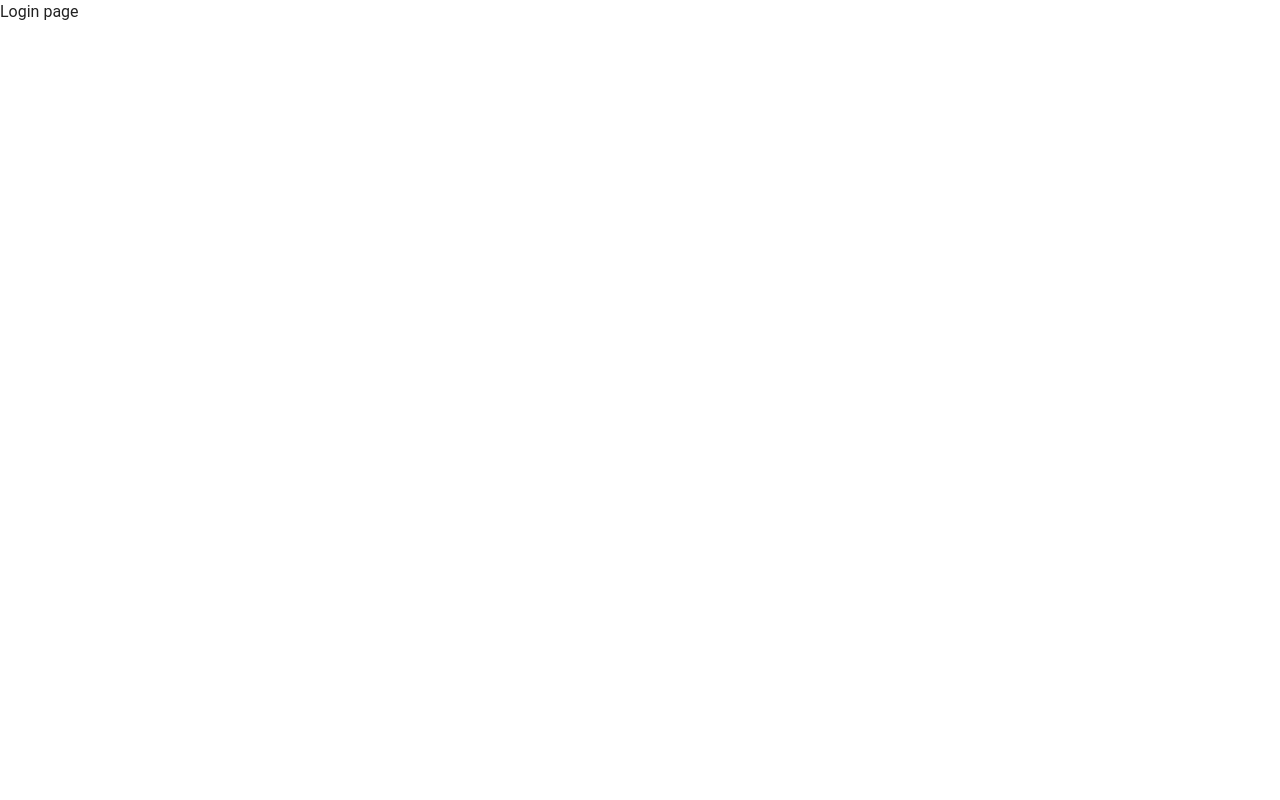
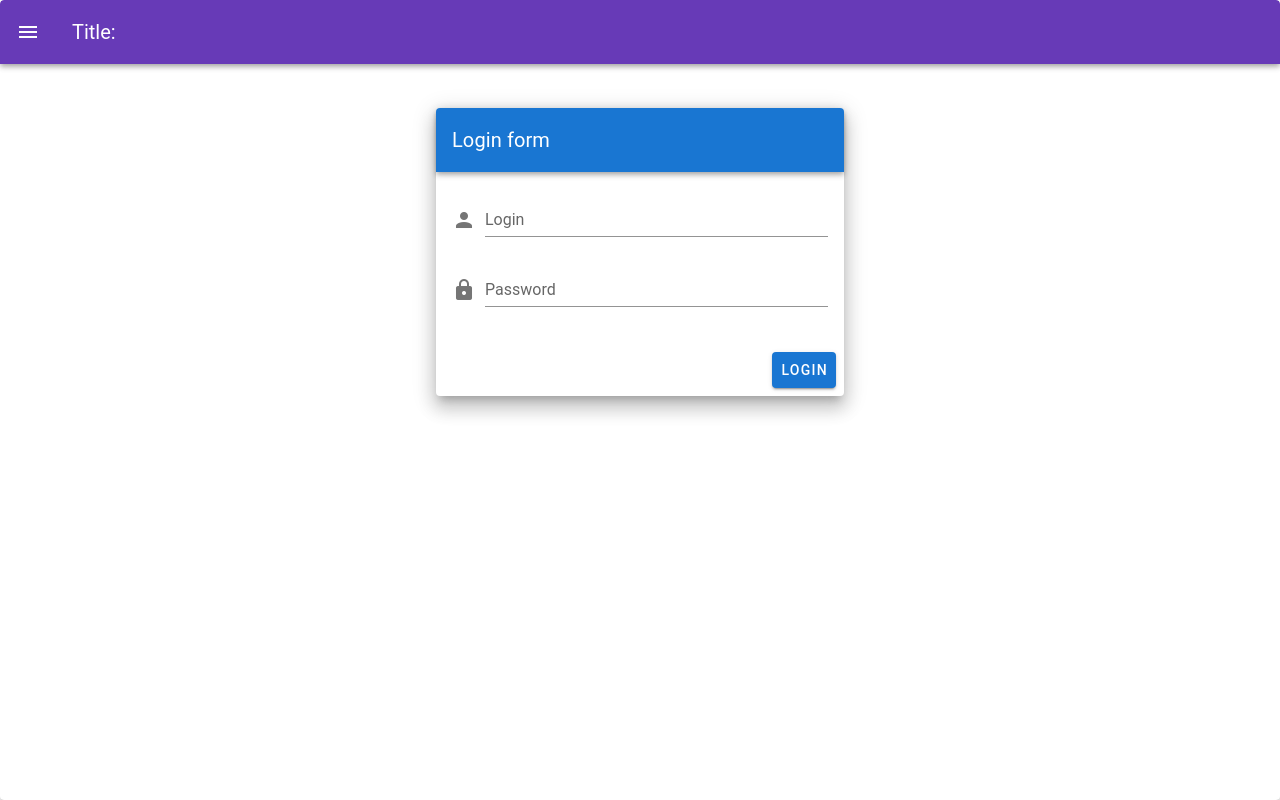
Before and after one commit to Amir0701/ChatView, a Vue app: page /login in a window 1280 px wide. Built offline with nearby package versions, Linux system fonts and the light colour scheme.

Commit message:
configured vue2 vuex vue router and vuetify

```diff
--- a/src/App.vue
+++ b/src/App.vue
@@ -1,7 +1,110 @@
 <template>
   <v-app>
     <v-main>
-      <router-view/>
+      <v-card
+          class="mx-auto overflow-hidden"
+          height="100vh"
+      >
+        <v-app-bar
+            color="deep-purple"
+            dark
+        >
+          <v-app-bar-nav-icon @click="drawer = true"></v-app-bar-nav-icon>
+
+          <v-toolbar-title>Title: {{ isAuthenticated }}</v-toolbar-title>
+
+          <v-spacer></v-spacer>
+
+          <v-menu
+              bottom
+              min-width="200px"
+              rounded
+              offset-y
+              :close-on-content-click="false"
+              v-if="isAuthenticated"
+          >
+            <template v-slot:activator="{ on }">
+              <v-btn
+                  icon
+                  v-on="on"
+              >
+                <v-avatar
+                    color="brown"
+                    size="38"
+                >
+                  <span class="white--text text-h6">{{ userInfo.fullName && userInfo.fullName.length ? userInfo.fullName[0] : '-' }}</span>
+                </v-avatar>
+              </v-btn>
+            </template>
+            <v-card>
+              <v-list-item-content class="justify-center">
+                <div class="mx-auto text-center">
+                  <v-avatar
+                      color="brown"
+                      size="38"
+                  >
+                    <span class="white--text text-h6">{{ userInfo.fullName && userInfo.fullName.length ? userInfo.fullName[0] : '-' }}</span>
+                  </v-avatar>
+                  <h3>{{ userInfo.fullName }}</h3>
+                  <p class="text-caption mt-1">
+                    {{ userInfo.username }}
+                  </p>
+                  <v-divider class="my-3"></v-divider>
+                  <v-list dense>
+                    <v-list-item @click="logout">
+                      <v-list-item-icon>
+                        <v-icon>mdi-logout</v-icon>
+                      </v-list-item-icon>
+                      <v-list-item-title>Logout</v-list-item-title>
+                    </v-list-item>
+                  </v-list>
+                </div>
+              </v-list-item-content>
+            </v-card>
+          </v-menu>
+        </v-app-bar>
+
+        <v-navigation-drawer
+            v-model="drawer"
+            absolute
+            temporary
+        >
+          <v-list
+              nav
+              dense
+          >
+            <v-list-item-group
+                v-model="group"
+                active-class="deep-purple--text text--accent-4"
+            >
+              <v-list-item :to="'/'">
+                <v-list-item-icon>
+                  <v-icon>mdi-home</v-icon>
+                </v-list-item-icon>
+                <v-list-item-title>Home</v-list-item-title>
+              </v-list-item>
+
+              <v-list-item :to="'/login'">
+                <v-list-item-icon>
+                  <v-icon>mdi-account</v-icon>
+                </v-list-item-icon>
+                <v-list-item-title>Login</v-list-item-title>
+              </v-list-item>
+
+              <v-list-item :to="'/foo'">
+                <v-list-item-icon>
+                  <v-icon>mdi-account</v-icon>
+                </v-list-item-icon>
+                <v-list-item-title>Not Found</v-list-item-title>
+              </v-list-item>
+            </v-list-item-group>
+          </v-list>
+        </v-navigation-drawer>
+
+        <v-card-text style="height: 100%">
+          <router-view/>
+        </v-card-text>
+      </v-card>
     </v-main>
   </v-app>
 </template>
@@ -11,17 +114,39 @@ import { mapGetters } from "vuex";
 
 import store from "@/store"
 import * as AUTH_CONSTANTS from '@/store/modules/auth/constants'
+import {MUTATIONS} from "@/store/modules/auth/constants";
 
 export default {
   name: 'ChatView',
   computed: {
     ...mapGetters({
-      userInfo: `auth/${AUTH_CONSTANTS.GETTERS.USER_INFO}`
+      userInfo: `auth/${AUTH_CONSTANTS.GETTERS.USER_INFO}`,
+      isAuthenticated: `auth/${AUTH_CONSTANTS.GETTERS.IS_AUTHENTICATED}`,
     })
   },
-  created() {
+  beforeCreate() {
     // for debug store in dev mode
     if (process.env.NODE_ENV === 'development') document.$store = store;
+
+    const token = localStorage.getItem(AUTH_CONSTANTS.LOCALSTORAGE_KEY)
+
+    if (token) {
+      store.commit(`auth/${AUTH_CONSTANTS.MUTATIONS.SET_TOKEN}`, token)
+      store.commit(`auth/${MUTATIONS.SET_USER}`, {
+        username: 'JohnDoe',
+        fullName: 'John Doe'
+      })
+    }
+  },
+  data: () => ({
+    drawer: false,
+    group: null
+  }),
+  methods: {
+    logout: () => {
+      console.log('logout')
+      store.dispatch(`auth/${AUTH_CONSTANTS.ACTIONS.LOGOUT}`)
+    }
   }
 }
 </script>
--- a/src/router/index.js
+++ b/src/router/index.js
@@ -2,7 +2,7 @@ import Vue from 'vue'
 import VueRouter from 'vue-router'
 
 import Login from '@/views/Login'
-import {authGuard, notFound, redirectFromLogin} from "@/router/authGuard"
+import {authGuard, notFound, /*redirectFromLogin*/} from "@/router/authGuard"
 
 Vue.use(VueRouter)
 
@@ -15,7 +15,7 @@ const routes = [
     path: '/login',
     name: 'login',
     component: Login,
-    beforeEnter: redirectFromLogin
+    //beforeEnter: redirectFromLogin
   },
   {
     path: '/chat',
--- a/src/store/modules/auth/index.js
+++ b/src/store/modules/auth/index.js
@@ -6,12 +6,13 @@ import {
     MUTATIONS,
     LOCALSTORAGE_KEY
 } from './constants'
+import router from "@/router";
 
 const initialState = {
     token: '',
     userDetails: {
         username: '',
-        name: ''
+        fullName: ''
     }
 }
 
@@ -21,13 +22,14 @@ export default {
         ...initialState
     },
     getters: {
-        [GETTERS.IS_AUTHENTICATED]: state => !!state.token,
+        [GETTERS.IS_AUTHENTICATED]: state => state.token,
         [GETTERS.USER_INFO]: state => state.userDetails,
         [GETTERS.TOKEN]: state => state.token
     },
     mutations: {
         [MUTATIONS.SET_USER]: (state, userDetails) => {
-            state.userDetails = userDetails
+            state.userDetails.fullName = userDetails.fullName
+            state.userDetails.username = userDetails.username
         },
 
         [MUTATIONS.RESET_STORE]: (state) => {
@@ -36,7 +38,6 @@ export default {
         },
 
         [MUTATIONS.SET_TOKEN]: (state, token) => {
-            console.log(`set token`)
             state.token = token
         }
     },
@@ -56,6 +57,7 @@ export default {
         [ACTIONS.LOGOUT]: async (context) => {
             localStorage.removeItem(LOCALSTORAGE_KEY)
             context.commit(MUTATIONS.RESET_STORE)
+            if (router.currentRoute.path !== '/login') await router.push({path: '/login'})
         }
     }
 }
--- a/src/views/Chats.vue
+++ b/src/views/Chats.vue
@@ -1,56 +1,11 @@
 <template>
-  <v-card
-      class="mx-auto overflow-hidden"
-      height="100vh"
-  >
-    <v-app-bar
-        color="deep-purple"
-        dark
-    >
-      <v-app-bar-nav-icon @click="drawer = true"></v-app-bar-nav-icon>
-
-      <v-toolbar-title>Title</v-toolbar-title>
-    </v-app-bar>
-
-    <v-navigation-drawer
-        v-model="drawer"
-        absolute
-        temporary
-    >
-      <v-list
-          nav
-          dense
-      >
-        <v-list-item-group
-            v-model="group"
-            active-class="deep-purple--text text--accent-4"
-        >
-          <v-list-item>
-            <v-list-item-icon>
-              <v-icon>mdi-home</v-icon>
-            </v-list-item-icon>
-            <v-list-item-title>Home</v-list-item-title>
-          </v-list-item>
-
-          <v-list-item>
-            <v-list-item-icon>
-              <v-icon>mdi-account</v-icon>
-            </v-list-item-icon>
-            <v-list-item-title>Account</v-list-item-title>
-          </v-list-item>
-        </v-list-item-group>
-      </v-list>
-    </v-navigation-drawer>
-  </v-card>
+  <p>chats page</p>
 </template>
 
 <script>
 
 export default {
   name: 'chats',
-  data: () => ({
-    drawer: false,
-    group: null,
-  }),
+
 }
 </script>
--- a/src/views/Login.vue
+++ b/src/views/Login.vue
@@ -1,11 +1,60 @@
 <template>
-  <div class="login">
-    <p>Login page</p>
+  <div class="login mt-4">
+    <v-container fluid fill-height>
+      <v-layout align-center justify-center>
+        <v-flex xs12 sm8 md4>
+          <v-card class="elevation-12">
+            <v-toolbar dark color="primary">
+              <v-toolbar-title>Login form</v-toolbar-title>
+            </v-toolbar>
+            <v-card-text>
+              <v-form>
+                <v-text-field
+                    prepend-icon="mdi-account"
+                    name="login"
+                    label="Login"
+                    type="text"
+                ></v-text-field>
+                <v-text-field
+                    id="password"
+                    prepend-icon="mdi-lock"
+                    name="password"
+                    label="Password"
+                    type="password"
+                ></v-text-field>
+              </v-form>
+            </v-card-text>
+            <v-card-actions>
+              <v-spacer></v-spacer>
+              <v-btn color="primary" @click="login">Login</v-btn>
+            </v-card-actions>
+          </v-card>
+        </v-flex>
+      </v-layout>
+    </v-container>
   </div>
 </template>
 
 <script>
+import * as AUTH_CONSTANTS from "@/store/modules/auth/constants";
+import router from "@/router";
+import {MUTATIONS} from "@/store/modules/auth/constants";
+import store from "@/store";
+
 export default {
-  name: "login"
+  name: 'login',
+  methods: {
+    login: async () => {
+      const token = 'token_from_login'
+      const user = {
+        username: 'JohnDoe',
+        fullName: 'John Doe'
+      }
+      localStorage.setItem(AUTH_CONSTANTS.LOCALSTORAGE_KEY, token)
+      await store.commit(`auth/${MUTATIONS.SET_TOKEN}`, token)
+      await store.commit(`auth/${MUTATIONS.SET_USER}`, user)
+      await router.push({path: '/'})
+    }
+  }
 }
 </script>
```
